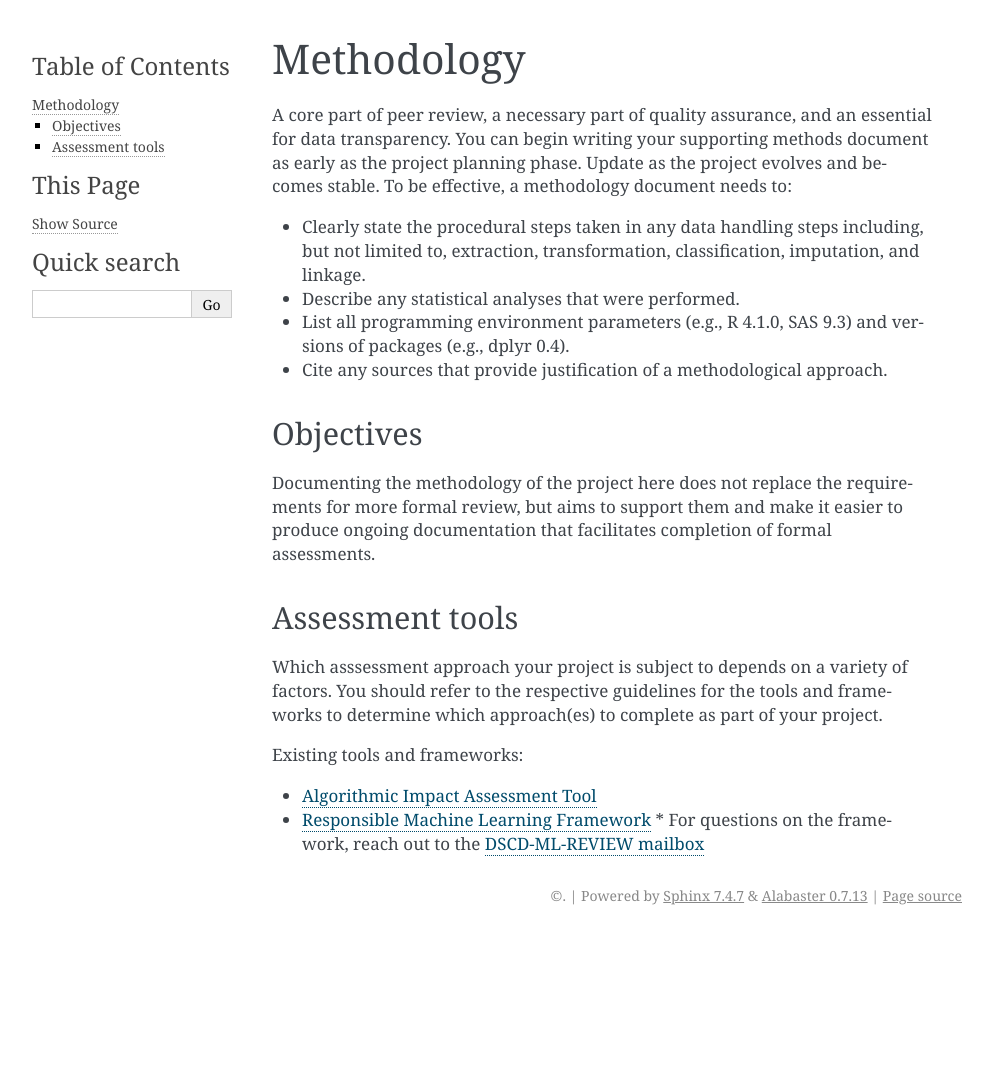
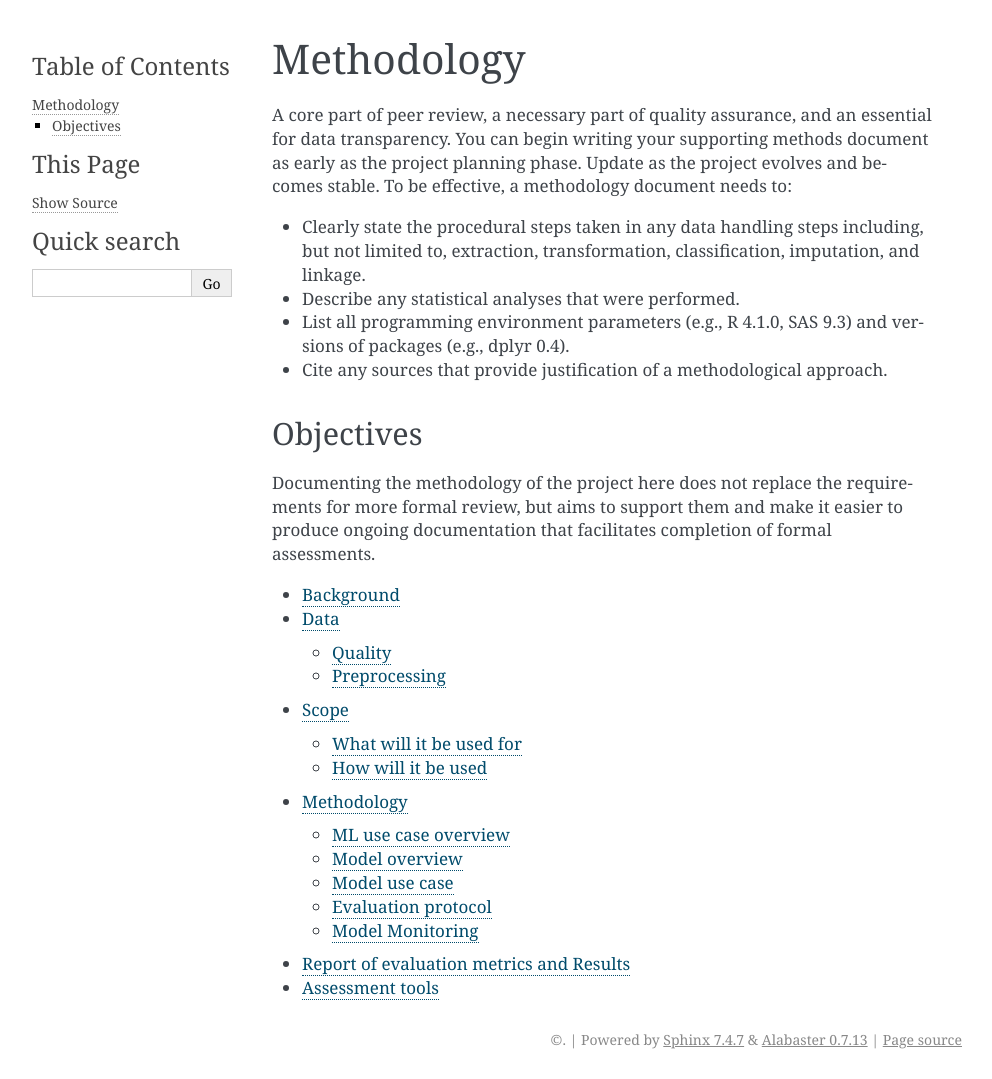
Before and after one commit to StatCan/datascience-cookiecutter, a Sphinx documentation site: the page built from {{ cookiecutter.repo_name }}/docs/methodology/index.rst, in a window 1280 px wide. Shown: the whole page, without its empty margins (148-1140 px from the left). Built offline with Sphinx 7.4.7, drawn with Linux system fonts in a browser that asks for light colours; before the commit the page ends 935 px from its top, so only the background shows below that.

Commit message:
add draft of review components

```diff
--- a/{{ cookiecutter.repo_name }}/docs/methodology/index.rst
+++ b/{{ cookiecutter.repo_name }}/docs/methodology/index.rst
@@ -21,19 +21,12 @@ Documenting the methodology of the project here does not replace the requirement
 for more formal review, but aims to support them and make it easier to produce
 ongoing documentation that facilitates completion of formal assessments.
 
-Assessment tools
-----------------
+.. toctree::
+  :maxdepth: 2
 
-Which asssessment approach your project is subject to depends on a variety of
-factors. You should refer to the respective guidelines for the tools and frameworks
-to determine which approach(es) to complete as part of your project.
-
-Existing tools and frameworks:
-
-* `Algorithmic Impact Assessment Tool`_
-* `Responsible Machine Learning Framework`_
-  * For questions on the framework, reach out to the `DSCD-ML-REVIEW mailbox <mailto:statcan.dscd-ml-review-dscd-revue-aa.statcan@canada.ca>`_
-
-
-.. _Algorithmic Impact Assessment Tool: https://www.canada.ca/en/government/system/digital-government/digital-government-innovations/responsible-use-ai/algorithmic-impact-assessment.html
-.. _Responsible Machine Learning Framework: https://www150.statcan.gc.ca/n1/pub/89-20-0006/892000062021001-eng.htm
+  background
+  data
+  scope
+  model
+  metrics_results
+  assessment_tools
--- /dev/null
+++ b/{{ cookiecutter.repo_name }}/docs/methodology/metrics_results.rst
@@ -0,0 +1,6 @@
+Report of evaluation metrics and Results
+========================================
+
+* Model performance metrics from the evaluation protocol
+* Experiments/results
+* Logfiles? A way to reproduce results?
```
Also changed, not shown: {{ cookiecutter.repo_name }}/docs/methodology/assessment_tools.rst (added, +16 -0 lines), {{ cookiecutter.repo_name }}/docs/methodology/background.rst (added, +16 -0 lines), {{ cookiecutter.repo_name }}/docs/methodology/data.rst (added, +25 -0 lines), {{ cookiecutter.repo_name }}/docs/methodology/model.rst (added, +50 -0 lines), {{ cookiecutter.repo_name }}/docs/methodology/scope.rst (added, +18 -0 lines).
